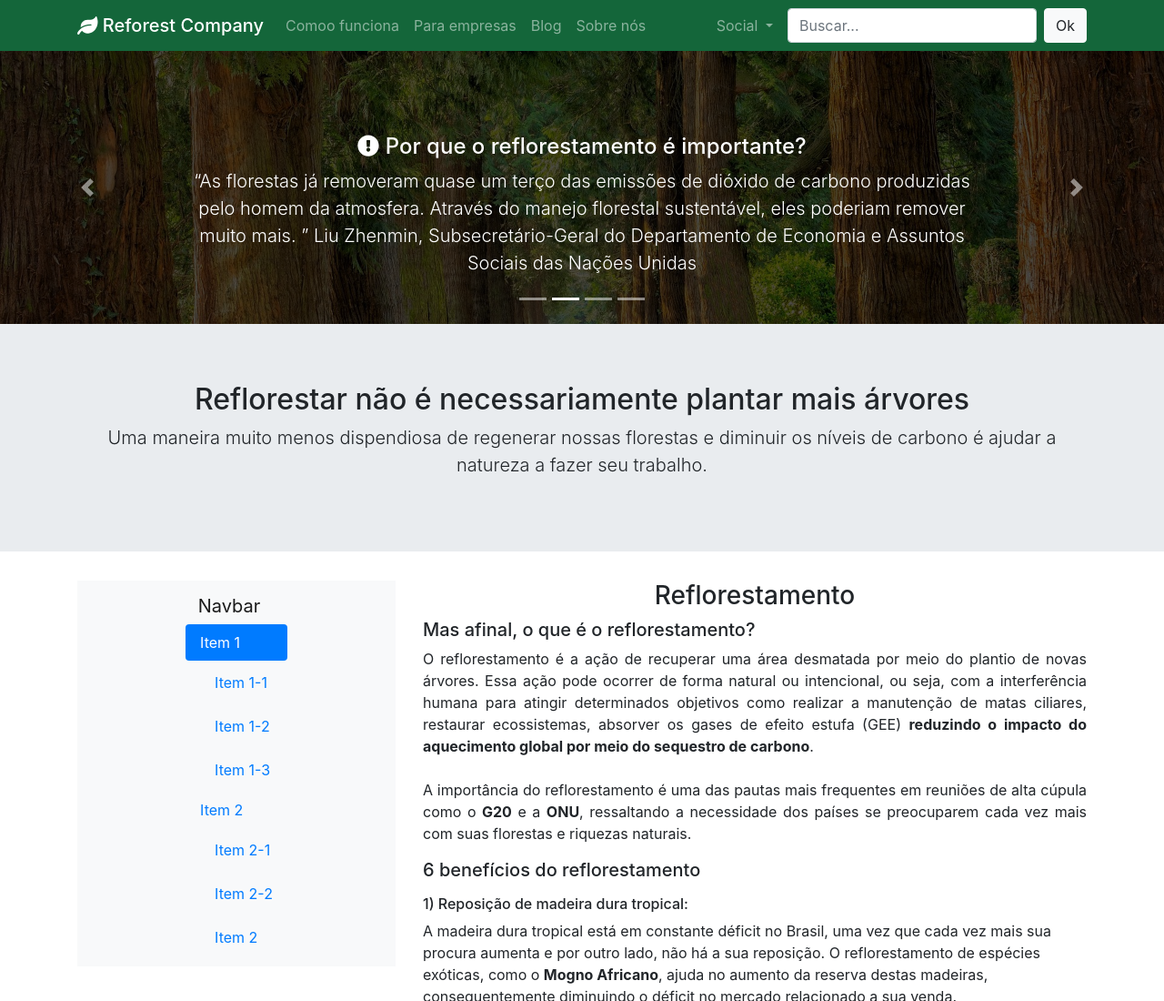
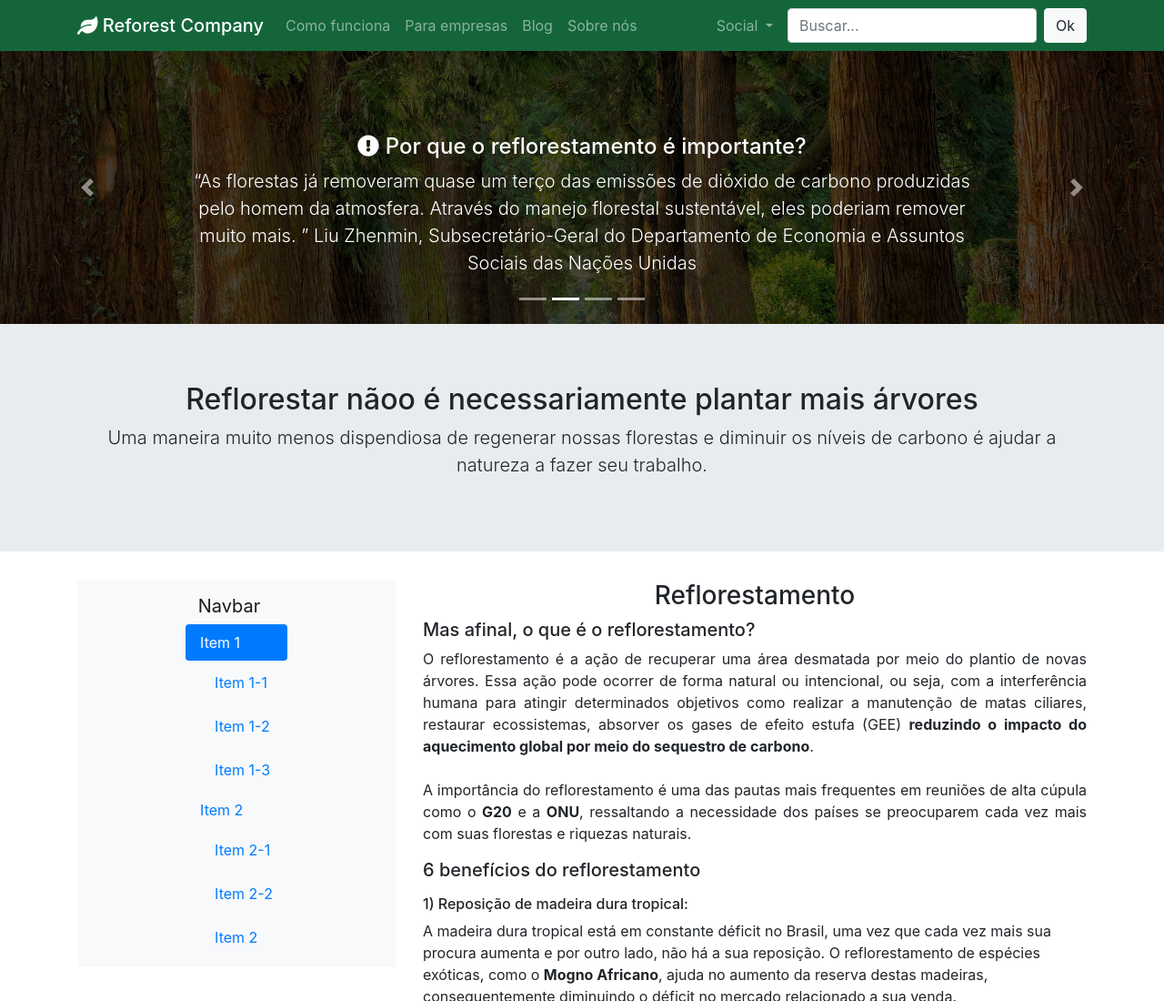
Before and after one commit to wesleymtx/site-responsivo-desmatamento, a website: page index.html in a window 1280 px wide. Shown: the top 1100 px of the page at 91% size. Drawn offline with nearby package versions, Linux system fonts and the light colour scheme; files whose address does not match are found by name.

Commit message:
Update index.html

```diff
--- a/index.html
+++ b/index.html
@@ -31,7 +31,7 @@
               <div class="collapse navbar-collapse" id="navbarSite">
                   <ul class="navbar-nav itens-menu">
                       <li class="nav-item">
-                          <a class="nav-link" href="como-funciona.html">Comoo funciona</a>
+                          <a class="nav-link" href="como-funciona.html">Como funciona</a>
                       </li>
                       <li class="nav-item">
                           <a class="nav-link" href="para-empresas.html">Para empresas</a>
@@ -133,7 +133,7 @@
         <!-- jumbotron -->
         <div class="jumbotron jumbotron-fluid text-center">
           <div class="container">
-            <h1 class="" style="font-size: 2em;">Reflorestar não é necessariamente plantar mais árvores</h1>
+            <h1 class="" style="font-size: 2em;">Reflorestar nãoo é necessariamente plantar mais árvores</h1>
             <p class="lead">Uma maneira muito menos dispendiosa de regenerar nossas florestas e diminuir os níveis de carbono é ajudar a natureza a fazer seu trabalho.</p>
           </div>
         </div>
```
